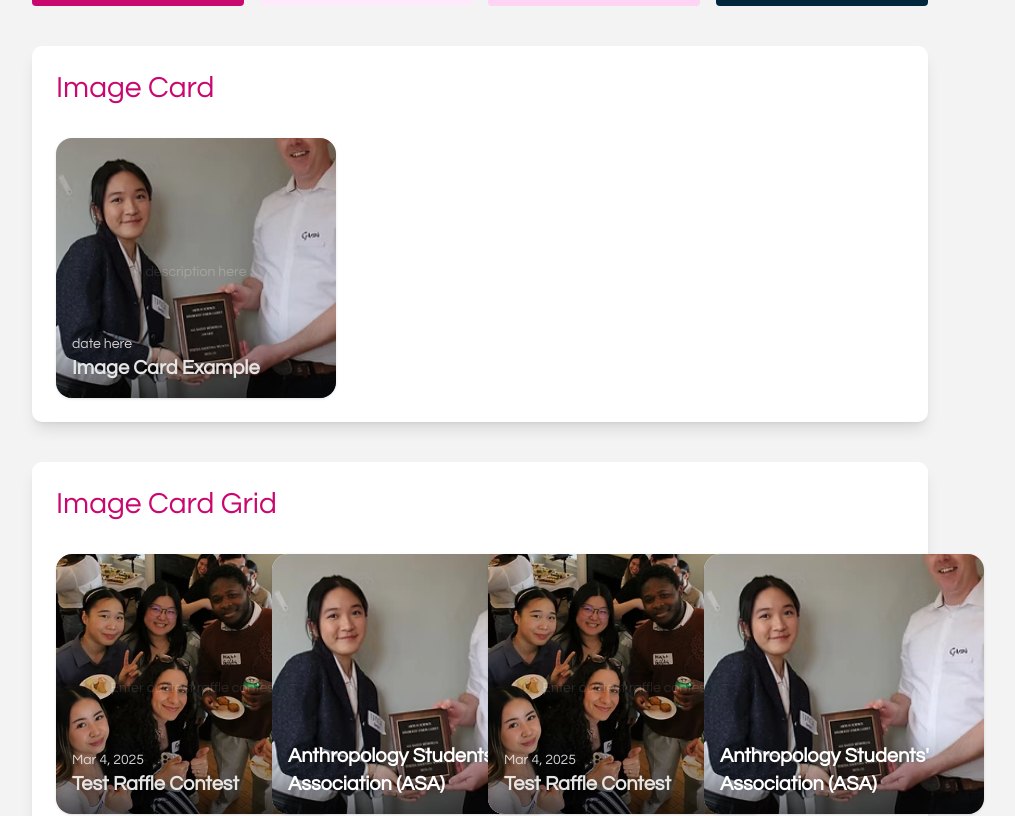
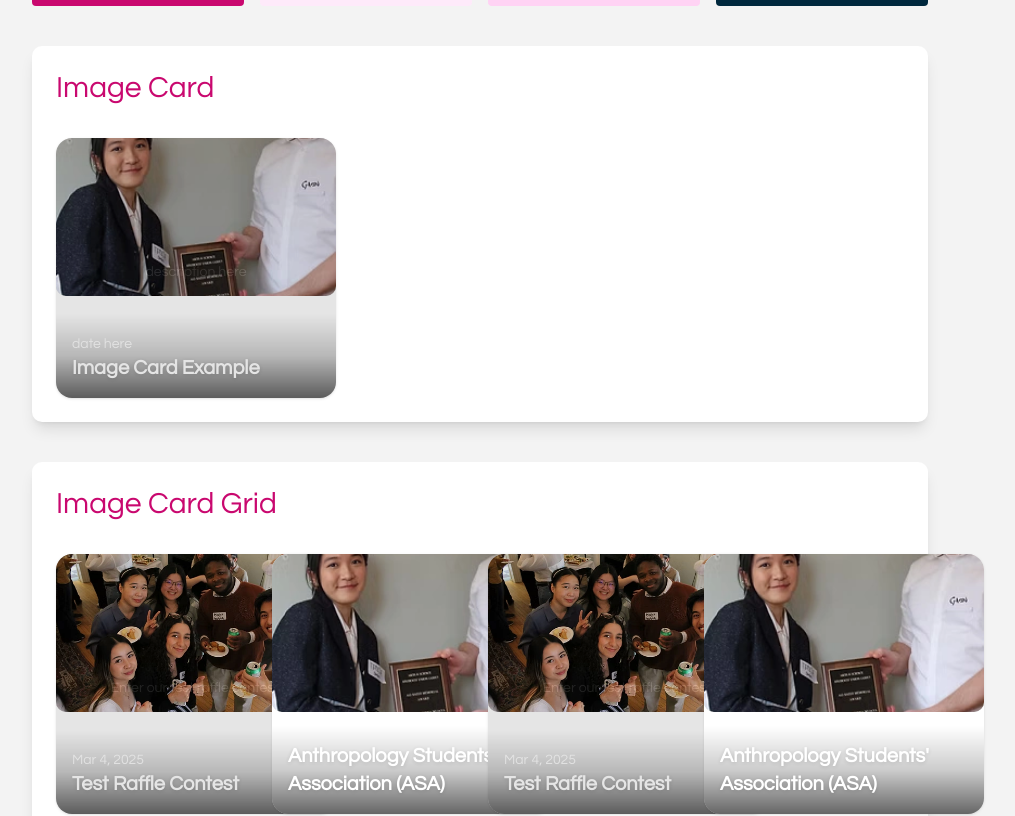
Before and after one commit to utcjcao/ASSU, a Next.js app in the folder assu/: page / in a window 1280 px wide. Shown: the part 1058-1874 px from the top of the page, without its empty margins (160-1175 px from the left). Built offline with nearby package versions, Linux system fonts and the light colour scheme.

Commit message:
fix lint + test + typing errors

```diff
--- a/assu/components/common/Button.tsx
+++ b/assu/components/common/Button.tsx
@@ -1,6 +1,6 @@
 "use client";
 
-import React, { useEffect, useState } from "react";
+// import React, { useEffect, useState } from "react";
 
 interface ButtonProps {
   children: React.ReactNode;
@@ -17,7 +17,6 @@ export default function Button({
   onClick,
   ariaLabel,
 }: ButtonProps) {
-
   //Shared base styles for all buttons
   const base = [
     //Layout
@@ -37,18 +36,12 @@ export default function Button({
     lg: "px-5 py-3 text-lg",
   };
 
-    const composedButton = [
-        base,
-        sizes[size],
-        className,
-    ].filter(Boolean).join(" ")
+  const composedButton = [base, sizes[size], className]
+    .filter(Boolean)
+    .join(" ");
 
   return (
-    <button
-      onClick={onClick}
-      aria-label={ariaLabel}
-      className={composedButton}
-    >
+    <button onClick={onClick} aria-label={ariaLabel} className={composedButton}>
       {children}
     </button>
   );
--- a/assu/components/common/ImageCard.tsx
+++ b/assu/components/common/ImageCard.tsx
@@ -1,6 +1,7 @@
 "use client";
 
 import React from "react";
+import AssuImage from "./AssuImage";
 
 interface ImageCardProps {
   imageSrc: string;
@@ -21,9 +22,8 @@ export default function Button({
   description,
   href,
   className,
-  size="sm"
+  size = "sm",
 }: ImageCardProps) {
-
   //Scaled to size
   const sizes: Record<NonNullable<ImageCardProps["size"]>, string> = {
     sm: "w-[280px] h-[260px] min-w-[280px] min-h-[260px] max-w-[280px] max-h-[260px] flex-none",
@@ -57,9 +57,13 @@ export default function Button({
     "opacity-10 group-hover:opacity-100 group-focus-visible:opacity-100",
   ].join(" ");
 
-    const Title = <h3 className="text-xl font-semibold drop-shadow-sm">{title}</h3>;
+  const Title = (
+    <h3 className="text-xl font-semibold drop-shadow-sm">{title}</h3>
+  );
 
-    const Subtitle = subtitle ? <p className="mt-1 text-sm text-white/90">{subtitle}</p> : null;
+  const Subtitle = subtitle ? (
+    <p className="mt-1 text-sm text-white/90">{subtitle}</p>
+  ) : null;
 
   const OverlayContent = description ? (
     <div className="max-w-[90%]">
@@ -81,7 +85,11 @@ export default function Button({
       }}
     >
       <div className={media}>
-          <img src={imageSrc} alt={imageAltText} className={imgCls} />
+        <AssuImage
+          src={imageSrc}
+          alt={imageAltText}
+          className={imgCls}
+        ></AssuImage>
       </div>
 
       <div className={baseCaption}>
--- a/assu/components/common/Text.tsx
+++ b/assu/components/common/Text.tsx
@@ -19,7 +19,7 @@ type SemanticTag =
   | "em"
   | "small";
 
-interface TextProps {
+export interface TextProps {
   children: ReactNode;
   as: SemanticTag;
   align?: TextAlign;
```
Also changed, not shown: 2 other files (tests, documents, lock files or other folders). Lines whose indentation alone changed are shown as unchanged.
